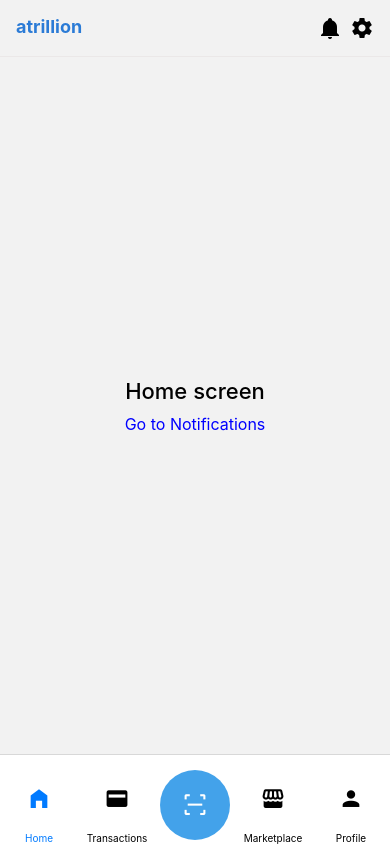
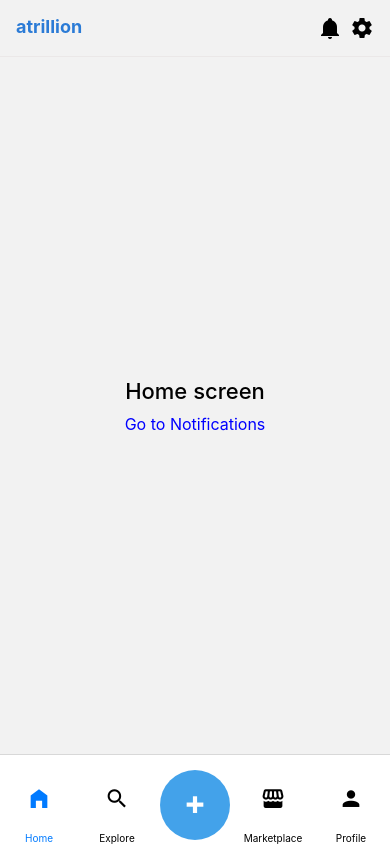
Before and after one commit to DJPajares/SocialMediaApp, a React Native app: screen /BottomTabs in a window 390 px wide. Built offline with nearby package versions, Linux system fonts and the light colour scheme.

Commit message:
feat: change to review and explore screens

```diff
--- a/App.tsx
+++ b/App.tsx
@@ -4,7 +4,7 @@ import {createNativeStackNavigator} from '@react-navigation/native-stack';
 import BottomTabs from './components/BottomTabs';
 import NotificationsScreen from './containers/NotificationsScreen';
 import TransactionScreen from './containers/TransactionScreen';
-import ScanScreen from './containers/ScanScreen';
+import ScanScreen from './containers/ReviewScreen';
 
 const Stack = createNativeStackNavigator();
 
--- a/components/BottomTabs.tsx
+++ b/components/BottomTabs.tsx
@@ -1,8 +1,8 @@
 import React from 'react';
 import HomeScreen from '../containers/HomeScreen';
 import MarketplaceScreen from '../containers/MarketplaceScreen';
-import ScanScreen from '../containers/ScanScreen';
-import TransactionsScreen from '../containers/TransactionsScreen';
+import ReviewScreen from '../containers/ReviewScreen';
+import ExploreScreen from '../containers/ExploreScreen';
 import ProfileScreen from '../containers/ProfileScreen';
 import {createBottomTabNavigator} from '@react-navigation/bottom-tabs';
 import MaterialCommunityIcons from 'react-native-vector-icons/MaterialCommunityIcons';
@@ -47,25 +47,25 @@ const BottomTabs = () => {
         }}
       />
       <Tab.Screen
-        name="Transactions"
-        component={TransactionsScreen}
+        name="Explore"
+        component={ExploreScreen}
         options={{
           headerShown: false,
-          tabBarLabel: 'Transactions',
+          tabBarLabel: 'Explore',
           tabBarInactiveTintColor: 'black',
           tabBarIcon: ({color, size}) =>
-            TabBarIcon({name: 'credit-card', color, size}),
+            TabBarIcon({name: 'magnify', color, size}),
         }}
       />
       <Tab.Screen
-        name="Scan"
-        component={ScanScreen}
+        name="Review"
+        component={ReviewScreen}
         options={{
           headerShown: false,
           tabBarLabel: '',
           tabBarInactiveTintColor: 'black',
           tabBarIcon: ({size}) =>
-            TabBarMiddleIcon({name: 'line-scan', color: 'white', size}),
+            TabBarMiddleIcon({name: 'plus-thick', color: 'white', size}),
           tabBarButton: props => <TouchableOpacity {...props} />,
         }}
         listeners={({navigation}) => ({
```
